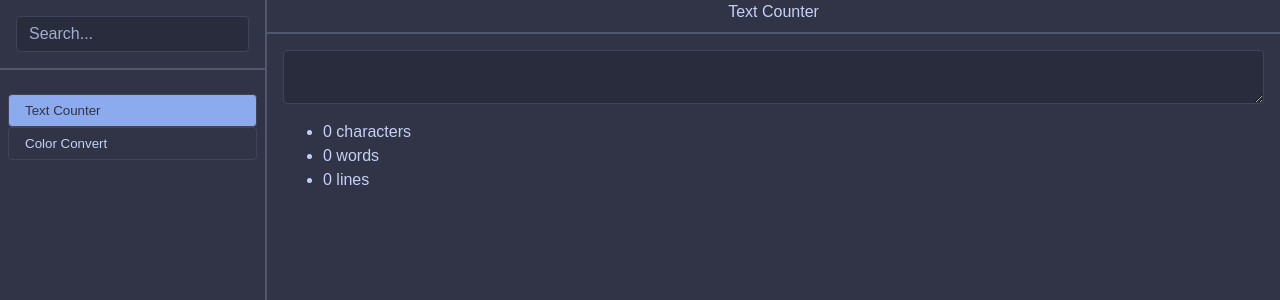
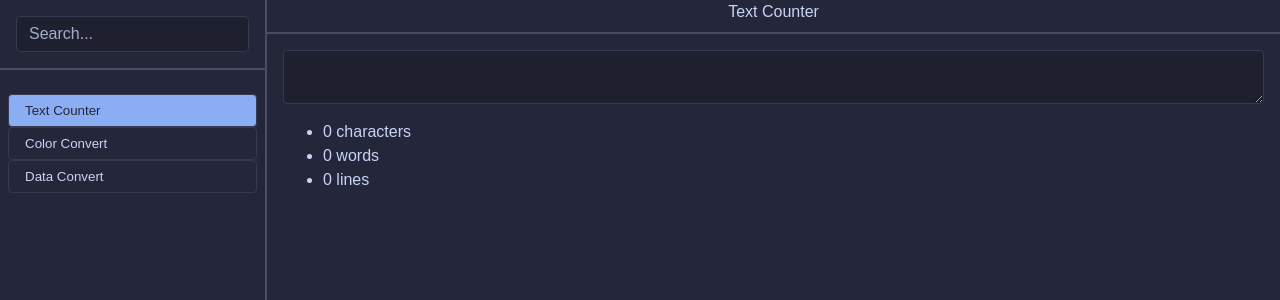
Before and after one commit to uncenter/katido, a Vue app: page / in a window 1280 px wide. Both pictures are taken after a click on the button "Text Counter". Shown: the top 300 px of the page. Built offline with nearby package versions, Linux system fonts and the light colour scheme.

Commit message:
feat: DataConvert module

```diff
--- a/index.html
+++ b/index.html
@@ -1,10 +1,14 @@
 <!doctype html>
-<html lang="en">
+<html lang="en" theme="macchiato">
 	<head>
 		<meta charset="UTF-8" />
 		<link rel="icon" type="image/svg+xml" href="/icon.svg" />
 		<meta name="viewport" content="width=device-width, initial-scale=1.0" />
 		<title>Katido</title>
+		<script type="module">
+			import { Buffer } from 'buffer';
+			window.Buffer = Buffer;
+		</script>
 	</head>
 
 	<body>
--- a/src/App.vue
+++ b/src/App.vue
@@ -25,7 +25,15 @@ const tool: Ref<(typeof modules)[keyof typeof modules] | undefined> =
 			<header>
 				<span>{{ tool.title }}</span>
 			</header>
-			<main><tool.component /></main>
+			<div
+				:class="
+					Object.entries(modules).find(
+						([key, value]) => value.title === tool?.title,
+					)[0]
+				"
+			>
+				<tool.component />
+			</div>
 		</div>
 	</div>
 </template>
@@ -83,11 +91,5 @@ const tool: Ref<(typeof modules)[keyof typeof modules] | undefined> =
 		padding-bottom: 0.5rem;
 		text-align: center;
 	}
-
-	main {
-		padding: 1rem;
-		display: flex;
-		flex-direction: column;
-	}
 }
 </style>
--- a/src/main.ts
+++ b/src/main.ts
@@ -2,4 +2,7 @@ import { createApp } from 'vue';
 import './styles.css';
 import App from './App.vue';
 
+import { Buffer as BufferPolyfill } from 'buffer';
+globalThis.Buffer = BufferPolyfill;
+
 createApp(App).mount('#app');
--- a/src/modules.ts
+++ b/src/modules.ts
@@ -1,5 +1,6 @@
 import ColorConvert from './modules/ColorConvert.vue';
 import TextCounter from './modules/TextCounter.vue';
+import DataConvert from './modules/DataConvert/index.vue';
 
 export default {
 	textcounter: {
@@ -10,4 +11,8 @@ export default {
 		title: 'Color Convert',
 		component: ColorConvert,
 	},
+	dataconvert: {
+		title: 'Data Convert',
+		component: DataConvert,
+	},
 } as Record<string, { title: string; component: unknown }>;
--- a/src/modules/ColorConvert.vue
+++ b/src/modules/ColorConvert.vue
@@ -2,15 +2,15 @@
 import { ColorTranslator } from 'colortranslator';
 
 const color = ref('');
-const output: Ref<ColorTranslator | undefined> = ref(undefined);
+const result: Ref<ColorTranslator | undefined> = ref(undefined);
 function update() {
 	try {
-		output.value = new ColorTranslator(color.value);
+		result.value = new ColorTranslator(color.value);
 	} catch {
 		try {
-			output.value = new ColorTranslator('#' + color.value);
+			result.value = new ColorTranslator('#' + color.value);
 		} catch {
-			output.value = undefined;
+			result.value = undefined;
 		}
 	}
 }
@@ -22,31 +22,31 @@ watch(color, update);
 		<input v-model="color" />
 		<div
 			class="indicator"
-			:error="output === undefined"
+			:error="result === undefined"
 			:style="{
-				'--color': output?.HEX,
+				'--color': result?.HEX,
 			}"
 		></div>
 	</section>
-	<div v-if="output instanceof ColorTranslator">
+	<div v-if="result instanceof ColorTranslator">
 		<table>
 			<tbody>
 				<tr>
 					<th scope="row">Hex</th>
 					<td>
-						<code>{{ output.HEX }}</code>
+						<code>{{ result.HEX }}</code>
 					</td>
 				</tr>
 				<tr>
 					<th scope="row">HSL</th>
 					<td>
-						<code>{{ output.HSL }}</code>
+						<code>{{ result.HSL }}</code>
 					</td>
 				</tr>
 				<tr>
 					<th scope="row">RGB</th>
 					<td>
-						<code>{{ output.RGB }}</code>
+						<code>{{ result.RGB }}</code>
 					</td>
 				</tr>
 			</tbody>
@@ -55,6 +55,12 @@ watch(color, update);
 </template>
 
 <style lang="scss">
+.colorconvert {
+	padding: 1rem;
+	display: flex;
+	flex-direction: column;
+	gap: 2rem;
+
 	section {
 		display: flex;
 		flex-direction: row;
@@ -85,4 +91,21 @@ code {
 		padding: 0.25rem;
 		border-radius: 0.1rem;
 	}
+	table {
+		table-layout: fixed;
+		border-collapse: collapse;
+		width: 100%;
+
+		&,
+		td,
+		th {
+			border: 1px solid var(--ctp-surface2);
+		}
+
+		td {
+			text-align: right;
+			padding: 0.25rem;
+		}
+	}
+}
 </style>
--- /dev/null
+++ b/src/modules/DataConvert/index.vue
@@ -0,0 +1,102 @@
+<script setup lang="ts">
+import { formats, langs } from './lib';
+
+import { getHighlighterCore } from 'shiki/core';
+import catppuccinLatte from 'shiki/themes/catppuccin-latte.mjs';
+import catppuccinMacchiato from 'shiki/themes/catppuccin-macchiato.mjs';
+
+const input: Ref<keyof typeof formats> = ref('ini');
+const output: Ref<keyof typeof formats> = ref('json');
+const text = ref('');
+const result = ref('');
+
+async function run() {
+	const highlighter = await getHighlighterCore({
+		themes: [catppuccinLatte, catppuccinMacchiato],
+		langs: langs,
+		loadWasm: () => import('shiki/wasm'),
+	});
+
+	result.value = highlighter.codeToHtml(
+		formats[output.value].stringify(formats[input.value].parse(text.value)),
+		{
+			lang: formats[output.value]?.lang || output.value,
+			theme: 'catppuccin-macchiato',
+		},
+	);
+}
+
+watch(
+	[text, input, output],
+	(n, o) => {
+		const changed = o !== n;
+		if (changed) run();
+	},
+	{ immediate: true },
+);
+</script>
+
+<template>
+	<section>
+		<select v-model="input">
+			<option v-for="(format, key) in formats" :value="key">
+				{{ format.name }}
+			</option>
+		</select>
+		<textarea v-model="text"></textarea>
+	</section>
+	<section>
+		<select v-model="output">
+			<option v-for="(format, key) in formats" :value="key">
+				{{ format.name }}
+			</option>
+		</select>
+		<div v-html="result"></div>
+	</section>
+</template>
+
+<style lang="scss">
+.dataconvert {
+	padding: 1rem;
+	display: flex;
+	flex-direction: column;
+	gap: 1rem;
+
+	section {
+		display: flex;
+		flex-direction: column;
+		gap: 1rem;
+	}
+
+	select {
+		width: fit-content;
+		align-self: flex-end;
+		background-color: var(--ctp-mantle);
+		color: var(--ctp-text);
+		border: 1px solid var(--ctp-surface0);
+		border-radius: 0.25rem;
+		padding: 0.25rem;
+	}
+	textarea {
+		width: auto;
+		height: 30vh;
+		resize: none;
+	}
+	div:has(pre) {
+		background-color: var(--ctp-base);
+		color: var(--ctp-text);
+		border: 1px solid var(--ctp-surface0);
+		border-radius: 0.25rem;
+		padding: 0.5rem 0.75rem;
+		font-size: 1rem;
+	}
+	pre {
+		display: flex;
+		height: 30vh;
+	}
+	code {
+		width: 100%;
+		overflow: scroll;
+	}
+}
+</style>
--- /dev/null
+++ b/src/modules/DataConvert/lib.ts
@@ -0,0 +1,57 @@
+import { parse as parseCsv } from 'csv-parse/sync';
+import { stringify as stringifyCsv } from 'csv-stringify/sync';
+import { parse as parseIni, stringify as stringifyIni } from 'ini';
+import { parse as parseToml, stringify as stringifyToml } from 'smol-toml';
+import { parse as parseYaml, stringify as stringifyYaml } from 'yaml';
+
+import iniLang from 'shiki/langs/ini.mjs';
+import csvLang from 'shiki/langs/csv.mjs';
+import tomlLang from 'shiki/langs/toml.mjs';
+import yamlLang from 'shiki/langs/yaml.mjs';
+import jsonLang from 'shiki/langs/json.mjs';
+
+export const langs = [iniLang, csvLang, tomlLang, yamlLang, jsonLang];
+
+export const formats: Record<
+	string,
+	{
+		name: string;
+		parse: (text: string) => unknown;
+		stringify: (value: unknown) => string;
+		lang?: string;
+	}
+> = {
+	ini: {
+		name: 'INI',
+		parse: (text: string) => parseIni(text),
+		stringify: (value: unknown) =>
+			stringifyIni(value, { whitespace: true }) as string,
+	},
+	csv: {
+		name: 'CSV',
+		parse: (text: string) => parseCsv(text, { delimiter: ',', trim: true }),
+		stringify: (value: unknown) => stringifyCsv(value as any),
+	},
+	tsv: {
+		name: 'TSV',
+		parse: (text: string) => parseCsv(text, { delimiter: '\t' }),
+		stringify: (value: unknown) =>
+			stringifyCsv(value as any, { delimiter: '\t' }),
+		lang: 'csv',
+	},
+	toml: {
+		name: 'TOML',
+		parse: (text: string) => parseToml(text),
+		stringify: (value: unknown) => stringifyToml(value),
+	},
+	yaml: {
+		name: 'YAML',
+		parse: (text: string) => parseYaml(text),
+		stringify: (value: unknown) => stringifyYaml(value),
+	},
+	json: {
+		name: 'JSON',
+		parse: (text: string) => JSON.parse(text),
+		stringify: (value: unknown) => JSON.stringify(value, undefined, 2),
+	},
+};
--- a/src/modules/TextCounter.vue
+++ b/src/modules/TextCounter.vue
@@ -2,8 +2,7 @@
 import { pluralize } from '../utils.ts';
 
 const text = ref('');
-
-const output = ref({
+const result = ref({
 	characters: 0,
 	words: 0,
 	lines: 0,
@@ -12,11 +11,11 @@ const output = ref({
 
 function count() {
 	const lines = text.value.split('\n');
-	output.value.characters = text.value.length;
-	output.value.words = lines.filter(Boolean).reduce((acc, curr) => {
+	result.value.characters = text.value.length;
+	result.value.words = lines.filter(Boolean).reduce((acc, curr) => {
 		return acc + curr.split(' ').length;
 	}, 0);
-	output.value.lines = text.value === '' ? 0 : lines.length;
+	result.value.lines = text.value === '' ? 0 : lines.length;
 }
 watch(text, count);
 </script>
@@ -25,18 +24,24 @@ watch(text, count);
 	<textarea v-model="text"></textarea>
 	<ul>
 		<li>
-			{{ output.characters }}
-			{{ pluralize('character', output.characters) }}
+			{{ result.characters }}
+			{{ pluralize('character', result.characters) }}
 		</li>
 		<li>
-			{{ output.words }}
-			{{ pluralize('word', output.words) }}
+			{{ result.words }}
+			{{ pluralize('word', result.words) }}
 		</li>
 		<li>
-			{{ output.lines }}
-			{{ pluralize('line', output.lines) }}
+			{{ result.lines }}
+			{{ pluralize('line', result.lines) }}
 		</li>
 	</ul>
 </template>
 
-<style></style>
+<style>
+.textcounter {
+	padding: 1rem;
+	display: flex;
+	flex-direction: column;
+}
+</style>
--- a/src/styles.css
+++ b/src/styles.css
@@ -1,4 +1,5 @@
 :root[theme='latte'] {
+	color-scheme: light;
 	--ctp-rosewater: #dc8a78;
 	--ctp-flamingo: #dd7878;
 	--ctp-pink: #ea76cb;
@@ -27,37 +28,8 @@
 	--ctp-crust: #dce0e8;
 }
 
-/* :root[theme='frappe'] { */
-:root {
-	--ctp-rosewater: #f2d5cf;
-	--ctp-flamingo: #eebebe;
-	--ctp-pink: #f4b8e4;
-	--ctp-mauve: #ca9ee6;
-	--ctp-red: #e78284;
-	--ctp-maroon: #ea999c;
-	--ctp-peach: #ef9f76;
-	--ctp-yellow: #e5c890;
-	--ctp-green: #a6d189;
-	--ctp-teal: #81c8be;
-	--ctp-sky: #99d1db;
-	--ctp-sapphire: #85c1dc;
-	--ctp-blue: #8caaee;
-	--ctp-lavender: #babbf1;
-	--ctp-text: #c6d0f5;
-	--ctp-subtext1: #b5bfe2;
-	--ctp-subtext0: #a5adce;
-	--ctp-overlay2: #949cbb;
-	--ctp-overlay1: #838ba7;
-	--ctp-overlay0: #737994;
-	--ctp-surface2: #626880;
-	--ctp-surface1: #51576d;
-	--ctp-surface0: #414559;
-	--ctp-base: #303446;
-	--ctp-mantle: #292c3c;
-	--ctp-crust: #232634;
-}
-
 :root[theme='macchiato'] {
+	color-scheme: dark;
 	--ctp-rosewater: #f4dbd6;
 	--ctp-flamingo: #f0c6c6;
 	--ctp-pink: #f5bde6;
@@ -84,35 +56,6 @@
 	--ctp-base: #24273a;
 	--ctp-mantle: #1e2030;
 	--ctp-crust: #181926;
-}
-
-:root[theme='mocha'] {
-	--ctp-rosewater: #f5e0dc;
-	--ctp-flamingo: #f2cdcd;
-	--ctp-pink: #f5c2e7;
-	--ctp-mauve: #cba6f7;
-	--ctp-red: #f38ba8;
-	--ctp-maroon: #eba0ac;
-	--ctp-peach: #fab387;
-	--ctp-yellow: #f9e2af;
-	--ctp-green: #a6e3a1;
-	--ctp-teal: #94e2d5;
-	--ctp-sky: #89dceb;
-	--ctp-sapphire: #74c7ec;
-	--ctp-blue: #89b4fa;
-	--ctp-lavender: #b4befe;
-	--ctp-text: #cdd6f4;
-	--ctp-subtext1: #bac2de;
-	--ctp-subtext0: #a6adc8;
-	--ctp-overlay2: #9399b2;
-	--ctp-overlay1: #7f849c;
-	--ctp-overlay0: #6c7086;
-	--ctp-surface2: #585b70;
-	--ctp-surface1: #45475a;
-	--ctp-surface0: #313244;
-	--ctp-base: #1e1e2e;
-	--ctp-mantle: #181825;
-	--ctp-crust: #11111b;
 }
 
 :root {
```
Also changed, not shown: package.json (+9 -1 lines), 1 other file (tests, documents, lock files or other folders). Lines whose indentation alone changed are shown as unchanged.
